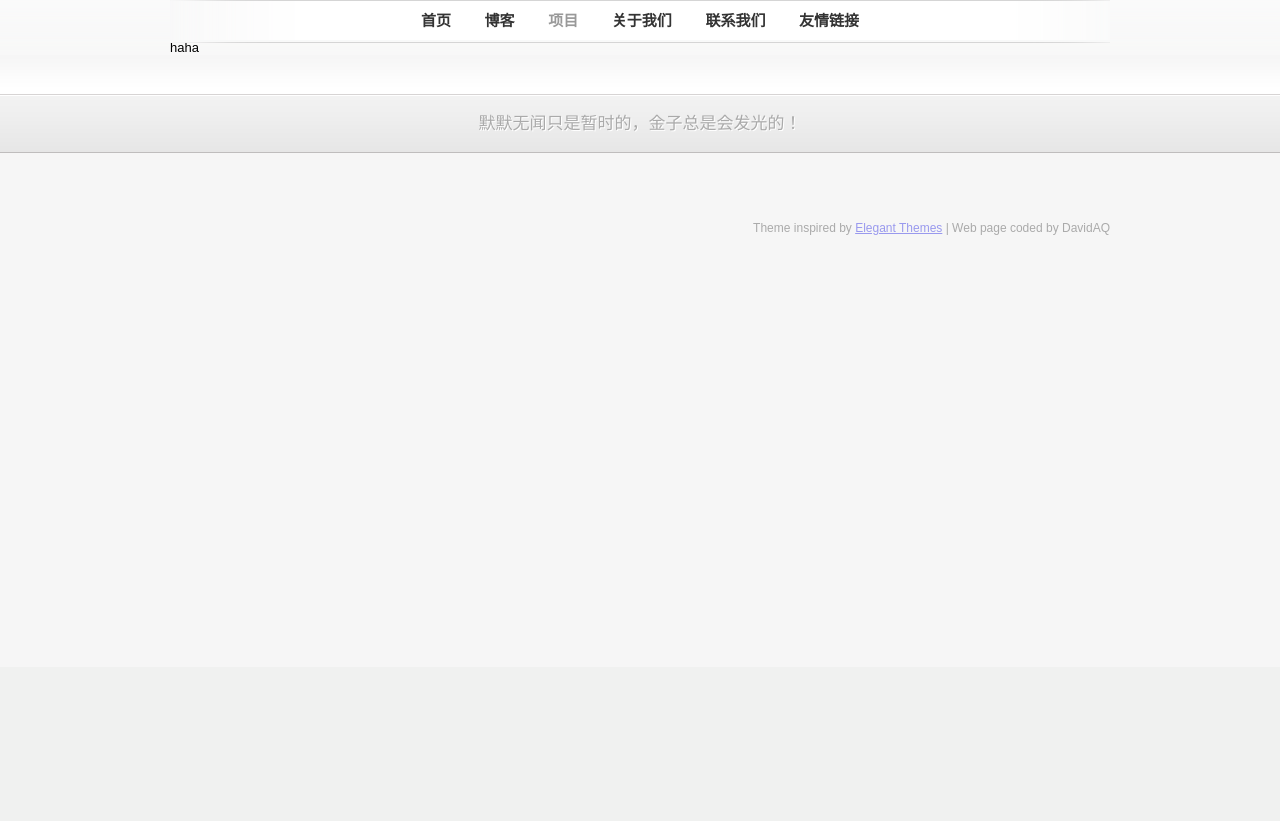
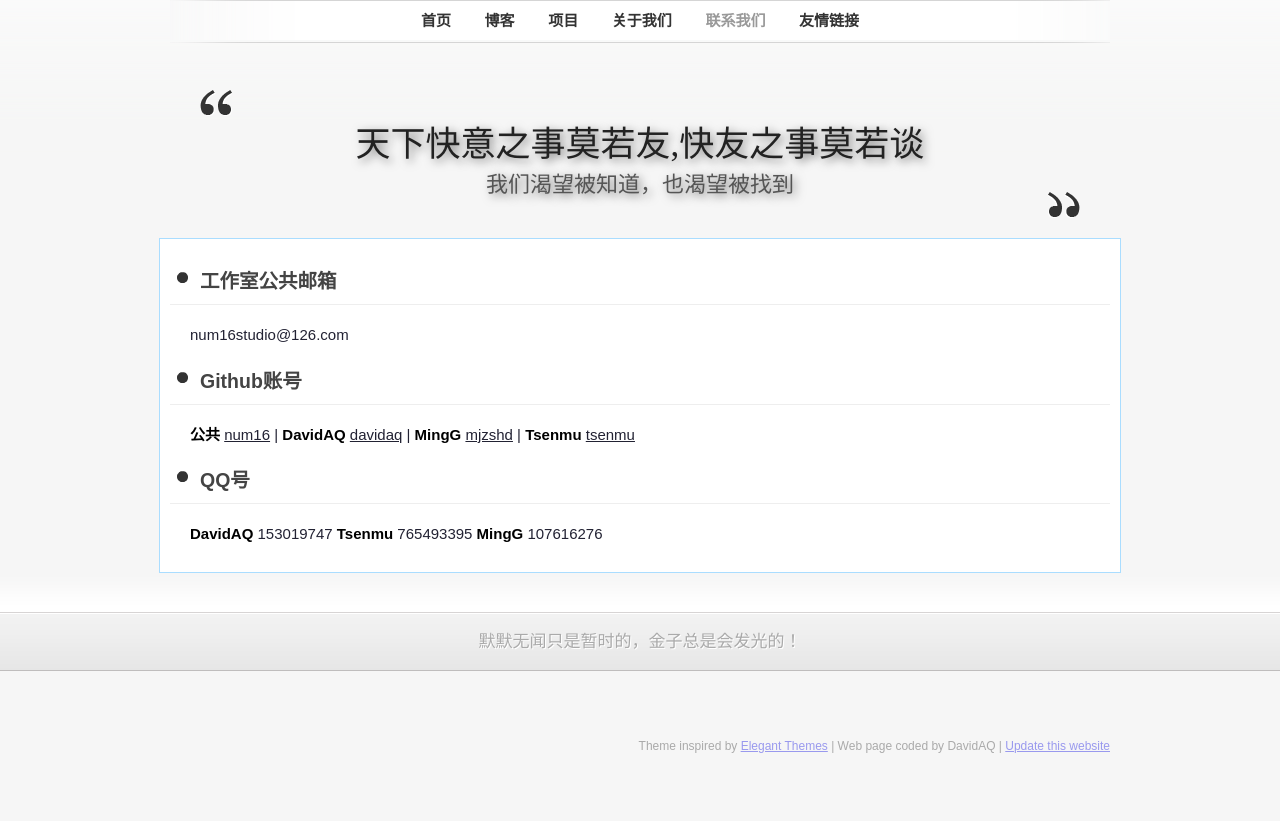
Before and after one commit to davidaq/num16studio, a PHP site: page /contact.php in a window 1280 px wide. Shown: the part 133-954 px from the top of the page. Before the commit the page ends 368 px from the top, so only its background shows below. Run offline with PHP 8.4, Linux system fonts and the light colour scheme.

Commit message:
contacts and links

```diff
--- a/aboutus.php
+++ b/aboutus.php
@@ -35,7 +35,11 @@ function _display(){
 </div>
 <div class="whiteBack fixedWidth">
 	<h2>源起</h2>
-	<p>16号</p>
+	<p>
+		工作室创始者喜欢接软件外包项目，做过若干项目过后决定正式成立工作室。
+		工作室名字曾拟为“茶”、“碳”、“拼图”、“16号楼”，最终决定为“16号”工作室(#16 Studio)。
+		北京交通大学16号学生公寓楼是工作室创始者们在学校的宿舍楼，最终作为本工作室名字的来源。
+	</p>
 </div>
 <?php
 }
--- a/common_view.php
+++ b/common_view.php
@@ -47,7 +47,8 @@ if(!function_exists('_display'))
 		?>
 	</div>
 	<div class="footer fixedWidth">
-		Theme inspired by <a href="http://www.elegantthemes.com/">Elegant Themes</a> | Web page coded by DavidAQ
+		Theme inspired by <a href="http://www.elegantthemes.com/">Elegant Themes</a> | Web page coded by DavidAQ |
+		<a href="updater.php">Update this website</a>
 	</div>
 </body>
 </html>
--- a/contact.php
+++ b/contact.php
@@ -1,11 +1,37 @@
 <?php
-$_title='#16 Studio Projects';
-$_curNav='projects';
+$_title='#16 Studio Contact Us';
+$_curNav='contact';
 
 function _display(){
 ?>
-<div class="fixedWidth">
-haha
+<div class="sloganLeft fixedWidth">
+	天下快意之事莫若友,快友之事莫若谈
+</div>
+<div class="sloganRight fixedWidth">
+	我们渴望被知道，也渴望被找到
+</div>
+<div class="whiteBack fixedWidth">
+	<h2>工作室公共邮箱</h2>
+	<p>
+		num16studio@126.com
+	</p>
+	<h2>Github账号</h2>
+	<p>
+		<b>公共</b>
+		<a href="https://github.com/num16" target="_blank">num16</a> |
+		<b>DavidAQ</b>
+		<a href="https://github.com/davidaq" target="_blank">davidaq</a> |
+		<b>MingG</b>
+		<a href="https://github.com/mjzshd" target="_blank">mjzshd</a> |
+		<b>Tsenmu</b>
+		<a href="https://github.com/tsenmu" target="_blank">tsenmu</a>
+	</p>
+	<h2>QQ号</h2>
+	<p>
+		<b>DavidAQ</b> 153019747
+		<b>Tsenmu</b> 765493395
+		<b>MingG</b> 107616276
+	</p>
 </div>
 <?php
 }
--- a/projects.php
+++ b/projects.php
@@ -26,7 +26,7 @@ $_curNav='projects';
 function _display(){
 ?>
 	<div class="sloganLeft fixedWidth">
-		开源是一种程序员传统美德，但盈利是我们生存之本
+		开源是一种程序员传统美德
 	</div>
 	<div class="sloganRight fixedWidth">
 		我们的项目均使用Git做项目维护，且可在 <a href="https://github.com">Github</a> 上找到。
--- a/style.css
+++ b/style.css
@@ -145,22 +145,23 @@ input{
 .sloganLeft,.sloganRight{
 	text-align:center;
 	width:800px;
-	text-shadow:1px 1px 0 #FFF;
+	text-shadow:3px 3px 10px #777;
 	padding-left:40px;
 	padding-right:40px;
+	font-family:华文新魏;
 }
 .sloganLeft{
 	margin-top:50px;
 	background:url(images/quote-left.gif) no-repeat left top;
-	font-size:30px;
+	font-size:35px;
 	color:#222;
 	padding-top:25px;
 
 }
 .sloganRight{
 	background:url(images/quote-right.gif) no-repeat right bottom;
-	font-size:20px;
-	color:#999;
+	font-size:22px;
+	color:#555;
 	padding-bottom:20px;
 	margin-bottom:10px;
 }
@@ -284,3 +285,7 @@ input{
 	line-height:27px;
 	text-indent:20px;
 }
+.friendLinks{
+	float:left;
+	margin:5px;
+}
```
Also changed, not shown: links.php (+23 -4 lines), updater.php (added, +15 -0 lines).
